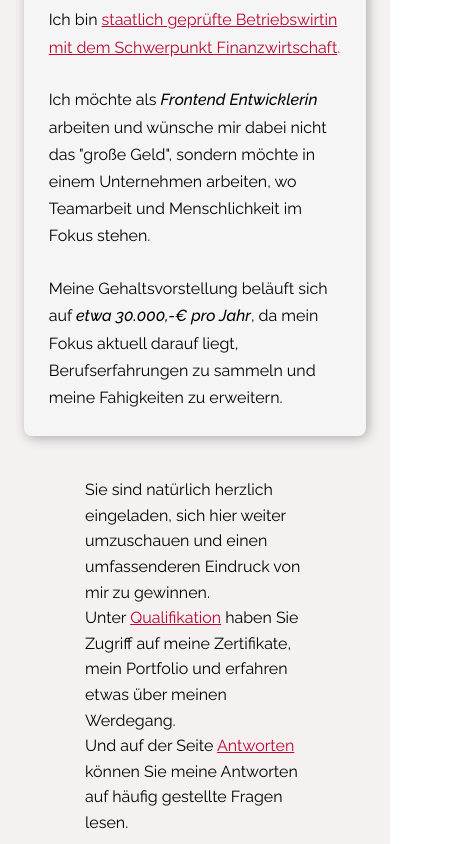
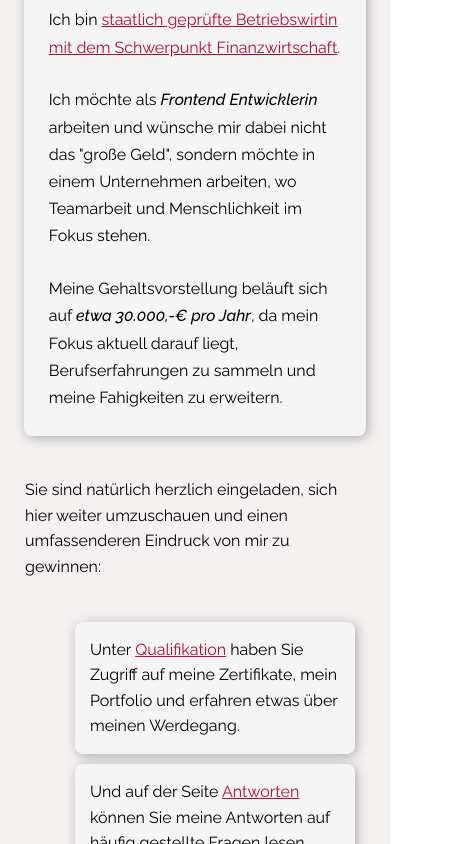
Before and after one commit to Mandy-Blaschke/homepage, an Angular app: page /kennenlernen in a window 390 px wide. Shown: the part 1156-2000 px from the top of the page, 450 px wide, since content can reach past the window. Built offline with nearby package versions, Linux system fonts and the light colour scheme.

Commit message:
added: in-app links at bottom of pages fixed: header responsive layout

```diff
--- a/src/app/about-me-page/about-me-page.component.html
+++ b/src/app/about-me-page/about-me-page.component.html
@@ -4,7 +4,7 @@
   <video src="#" poster="assets/placeholder2.jpg" controls></video>
   -->
 
-  <div class="intro">
+  <div class="text-box">
 
     <h1>Über Mich</h1>
 
@@ -23,7 +23,8 @@
 
   <div class="summary-box">
     <p>
-      Geboren wurde ich 1989 in Rostock, wo ich bis 2014 gelebt habe. Seitdem ist der <i>Großraum Frankfurt am Main</i> mein
+      Geboren wurde ich 1989 in Rostock, wo ich bis 2014 gelebt habe. Seitdem ist der <i>Großraum Frankfurt am Main</i>
+      mein
       neues Zuhause.
     </p>
     <br>
@@ -46,18 +47,23 @@
     </p>
   </div>
 
-  <div class="intro">
+  <div class="text-box">
 
     <p>
       Sie sind natürlich herzlich eingeladen, sich hier weiter umzuschauen und einen umfassenderen Eindruck von mir zu
-      gewinnen.
-      <br>
+      gewinnen:
+    </p>
 
-      Unter <a class="in-app-links" routerLink="/qualifikation"><u>Qualifikation</u></a> haben Sie Zugriff auf meine Zertifikate, mein Portfolio und
-      erfahren etwas über meinen Werdegang.
-      <br>
-      Und auf der Seite <a class="in-app-links" routerLink="/antworten"><u>Antworten</u></a> können Sie meine Antworten auf häufig gestellte Fragen lesen.
-    </p>
+    <ul>
+      <li>
+        Unter <a class="in-app-links" routerLink="/qualifikation"><u>Qualifikation</u></a> haben Sie Zugriff auf meine
+        Zertifikate, mein Portfolio und erfahren etwas über meinen Werdegang.
+      </li>
+      <li>
+        Und auf der Seite <a class="in-app-links" routerLink="/antworten"><u>Antworten</u></a> können Sie meine
+        Antworten auf häufig gestellte Fragen lesen.
+      </li>
+    </ul>
 
   </div>
 
--- a/src/app/about-me-page/about-me-page.component.scss
+++ b/src/app/about-me-page/about-me-page.component.scss
@@ -11,26 +11,8 @@
     border-radius: var.$box-border;
   }
 
-  .intro {
-    display: flex;
-    flex-direction: column;
-    align-items: center;
-    padding: 0 85px;
-
-    h1 {
-      margin-top: 25px;
-      color: var.$dark-brown;
-    }
-
-      .in-app-links {
-        text-decoration: none;
-        color: var.$link-color;
-
-        &:hover {
-          font-weight: bolder;
-          cursor: pointer;
-        }
-      }
+  .text-box {
+    @include var.text-box;
   }
 
   .summary-box {
--- a/src/app/faq-page/faq-page.component.html
+++ b/src/app/faq-page/faq-page.component.html
@@ -37,4 +37,29 @@
       <app-question-element *ngFor="let item of forbiddenQuestions" [qaPair]="item"></app-question-element>
 
   </div>
+
+  <div class="text-box">
+
+    <p>
+      Ich hoffe, ich konnte Ihnen mit diesen Fragen und Antworten ein bisschen Zeit sparen und Sie haben einen
+      guten Eindruck von mir erhalten.
+    </p>
+
+    <ul>
+      <li>
+        Sollten Sie diese noch nicht gesehen haben, lade ich Sie herzlich ein, sich einen Überblick über meine
+        <a class="in-app-links" routerLink="/qualifikation"><u>Qualifikation</u></a>
+        zu erhalten.
+      </li>
+
+      <li>
+        Möchten Sie mich persönlich kennenlernen, sehen Sie
+        <a class="in-app-links" routerLink="/kontakt"><u>hier</u></a>,
+         wie Sie mich gut erreichen können. Ich freue, von Ihnen zu hören.
+      </li>
+
+    </ul>
+
+  </div>
+
 </div>
--- a/src/app/faq-page/faq-page.component.scss
+++ b/src/app/faq-page/faq-page.component.scss
@@ -29,6 +29,10 @@
     width: 80%;
     text-align: justify;
   }
+
+  .text-box {
+    @include var.text-box;
+  }
 }
 
 @media (max-width: 515px) {
--- a/src/app/header-element/header-element.component.scss
+++ b/src/app/header-element/header-element.component.scss
@@ -26,6 +26,7 @@
 
   .foreground {
     align-items: center;
+    justify-content: center;
   }
 
   .brown-bar {
@@ -35,6 +36,7 @@
   }
 
   .links {
+    max-width: 1000px;
     display: flex;
     flex-grow: 1;
     align-items: center;
@@ -60,11 +62,6 @@
       }
     }
   }
-
-  .card {
-    flex-grow: 0.3;
-  }
-
 }
 
 
@@ -79,6 +76,7 @@
 
     .foreground {
       flex-direction: column-reverse;
+      justify-content: flex-start;
 
       .links {
         flex-grow: 0;
--- a/src/app/qualification-page/qualification-page.component.html
+++ b/src/app/qualification-page/qualification-page.component.html
@@ -12,7 +12,7 @@
 
       <a target="_blank" [href]="item.url">
 
-        <img [src]='item.preview'>
+        <img [src]='item.preview' alt="Vorschaubild Zertifikat">
         <div class="label"> {{item.label}} </div>
 
       </a>
@@ -36,7 +36,7 @@
 
       <a target="_blank" [href]="item.url">
 
-        <img [src]='item.preview'>
+        <img [src]='item.preview' alt="Vorschaubild Projekt">
         <div class="label"> {{item.label}} </div>
 
       </a>
@@ -81,4 +81,26 @@
 
   </div>
 
+  <div class="text-box">
+
+    <p>
+      Falls Sie es noch nicht gelesen haben, möchte ich Sie einladen, sich die folgenden Seiten
+      anzusehen:
+    </p>
+
+    <ul>
+      <li>
+        Hier finden Sie Antworten auf Fragen, die in nahezu jeden Bewerbungsgespräch aufkommen und solche,
+        die den Interviewer möglicherweise interessieren, auf die ein Bewerber jedoch nicht antworten muss:
+        <a class="in-app-links" routerLink="/antworten"><u>Antworten</u></a>.
+      </li>
+      <li>
+        Wenn ich Ihr Interesse wecken konnte, finden Sie
+        <a class="in-app-links" routerLink="/kontakt"><u>hier</u></a>
+        meine Kontaktdaten.
+      </li>
+    </ul>
+
+  </div>
+
 </div>
--- a/src/app/qualification-page/qualification-page.component.scss
+++ b/src/app/qualification-page/qualification-page.component.scss
@@ -93,4 +93,9 @@
       }
     }
   }
+
+  .text-box {
+    @include var.text-box;
+  }
+
 }
--- a/src/app/var.scss
+++ b/src/app/var.scss
@@ -12,6 +12,45 @@ $box-shadow: 2px 2px 12px darkgrey;
   flex-direction: column;
   align-items: center;
   background-color: $content-background-color;
+}
+
+@mixin text-box {
+  display: flex;
+  flex-direction: column;
+  align-items: center;
+  padding: 0 85px;
+
+  h1 {
+    margin-top: 25px;
+    color: $dark-brown;
+  }
+
+  p {
+    text-align: start;
+  }
+
+  ul {
+    list-style: none;
+
+    li {
+      padding: 15px;
+      margin: 10px;
+      background-color: whitesmoke;
+      box-shadow: $box-shadow;
+      border-radius: $box-border;
+      min-width: 250px;
+
+      .in-app-links {
+        text-decoration: none;
+        color: $link-color;
+
+        &:hover {
+          font-weight: bolder;
+          cursor: pointer;
+        }
+      }
+    }
+  }
 }
 
 // Colors ---------------------------------------
```
